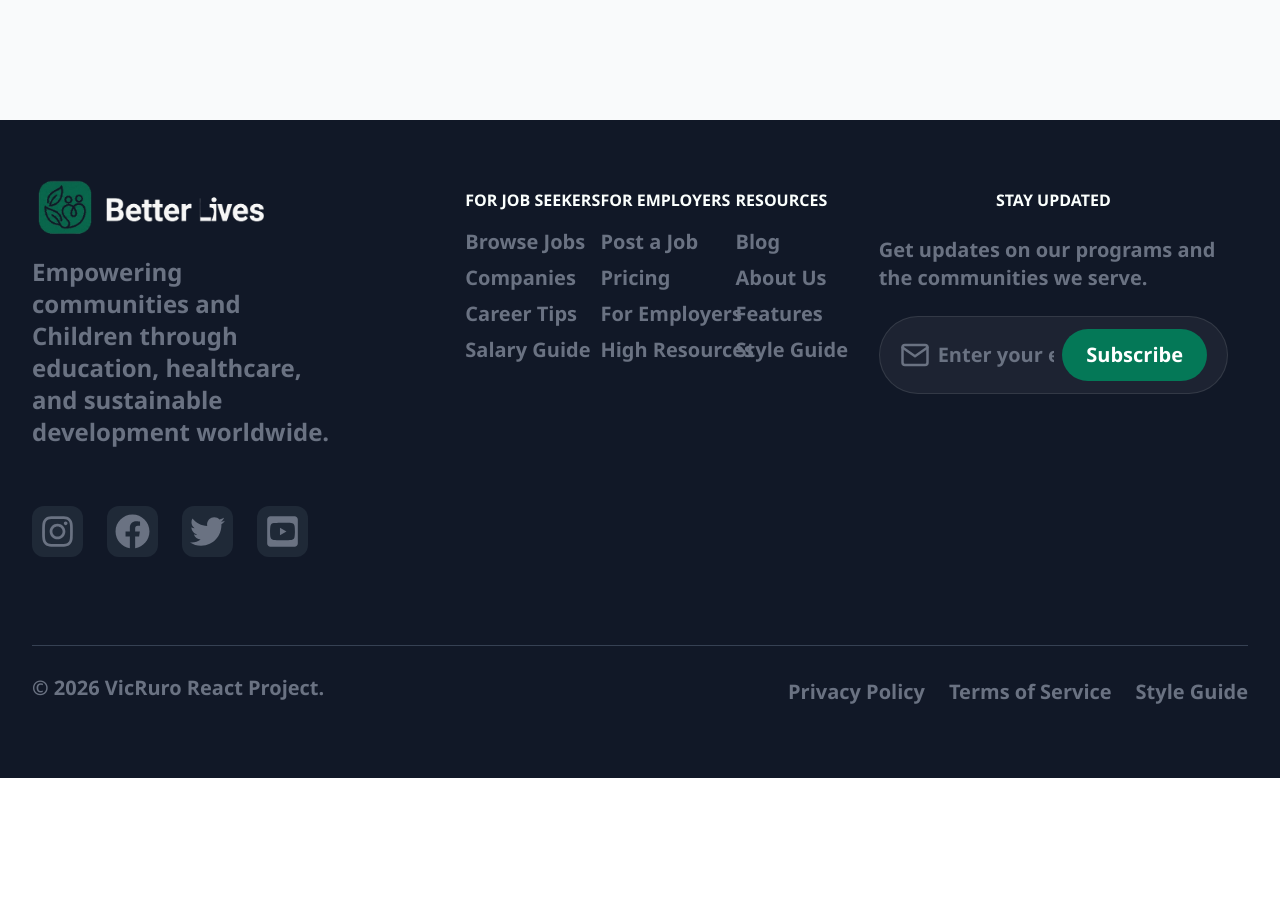
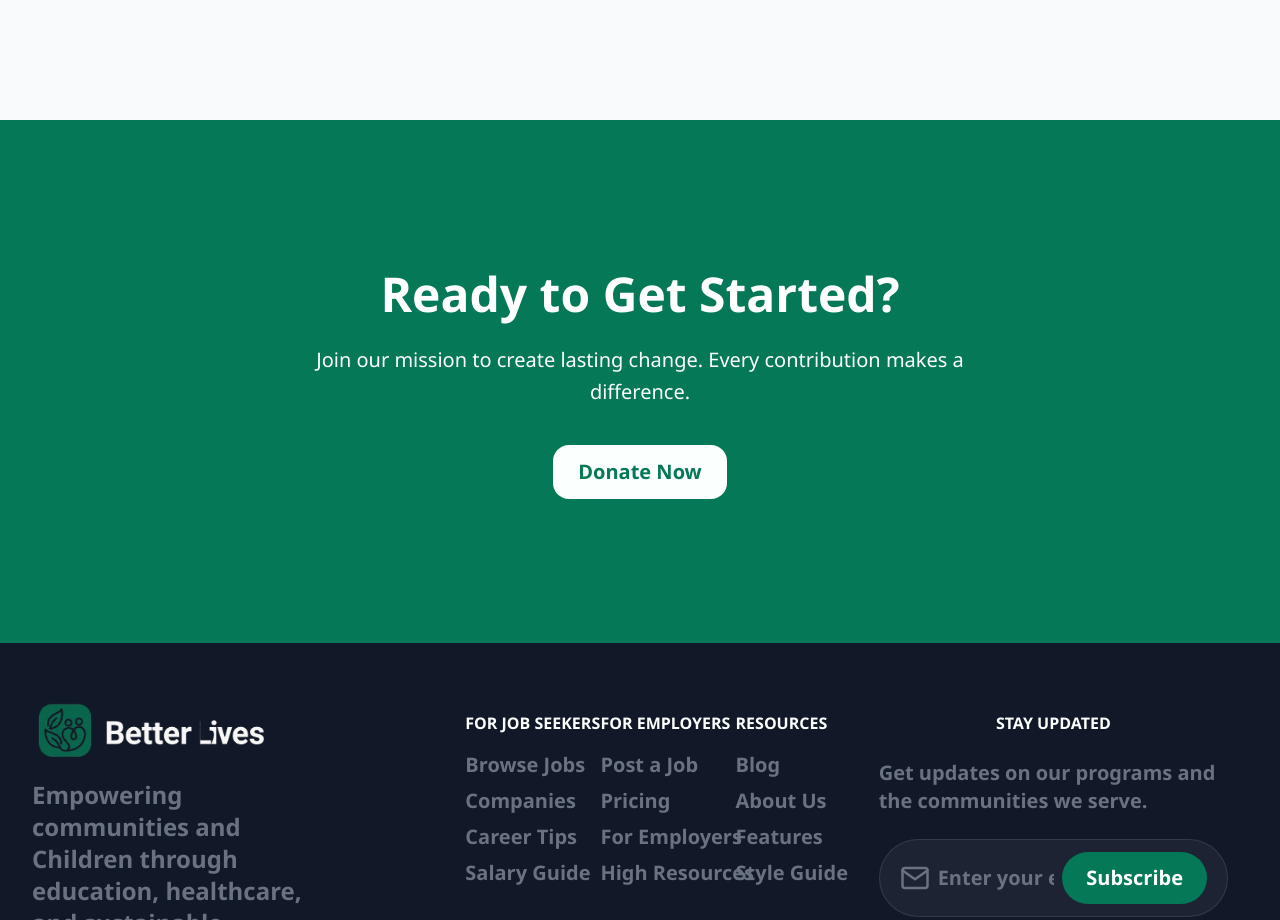
Before and after one commit to Victoryruro/Better-Lives, a React (Vite) app: page /About in a window 1280 px wide. Shown: the part 2665-3585 px from the top of the page. Before the commit the page ends 3443 px from the top, so only its background shows below. Built offline with nearby package versions, Linux system fonts and the light colour scheme.

Commit message:
Done with about

```diff
--- /dev/null
+++ b/src/Components/AboutPageComponent/Cta.jsx
@@ -0,0 +1,34 @@
+import React from 'react'
+import { FiPlus, FiSearch } from 'react-icons/fi'
+import { Link } from 'react-router-dom'
+
+const AboutCta = () => {
+  return (
+    <section className="w-full  py-24 px-10 pt-32 pb-32 bg-linear-to-br from-primary-50 to-primary-50  dark:to-primary-50! text-center">
+      <div className="max-w-3xl mx-auto p-4">
+        <h2 className="text-4xl md:text-5xl font-extrabold text-white! leading-tight mb-5">
+          Ready to Get Started?
+        </h2>
+
+        <p className="mt-5 text-xl text-white!  mx-auto leading-relaxed">
+          Join our mission to create lasting change. Every contribution makes a difference.
+
+        </p>
+
+        <div className="mt-9 flex flex-col sm:flex-row items-center justify-center gap-4">
+
+
+          <Link
+            to="/#mission"
+            className="flex items-center gap-2 px-6 py-3 border bg-primary-400 border-white/40 text-primary-50 font-semibold rounded-2xl text-xl hover:bg-primary-600 hover:text-primary-400 transition-all"
+          >
+
+            Donate Now
+          </Link>
+        </div>
+      </div>
+    </section>
+  )
+}
+
+export default AboutCta
--- a/src/Pages/About.jsx
+++ b/src/Pages/About.jsx
@@ -5,6 +5,7 @@ import { useLocation } from 'react-router-dom'
 import { useEffect } from "react";
 import AboutHero from '../Components/AboutPageComponent/AboutHero';
 import OurValues from '../Components/AboutPageComponent/Values';
+import AboutCta from '../Components/AboutPageComponent/Cta';
 
 const About = () => {
 
@@ -23,6 +24,7 @@ const About = () => {
         />
         <AboutHero  />
         <OurValues/>
+        <AboutCta/>
     </>
   )
 }
```
